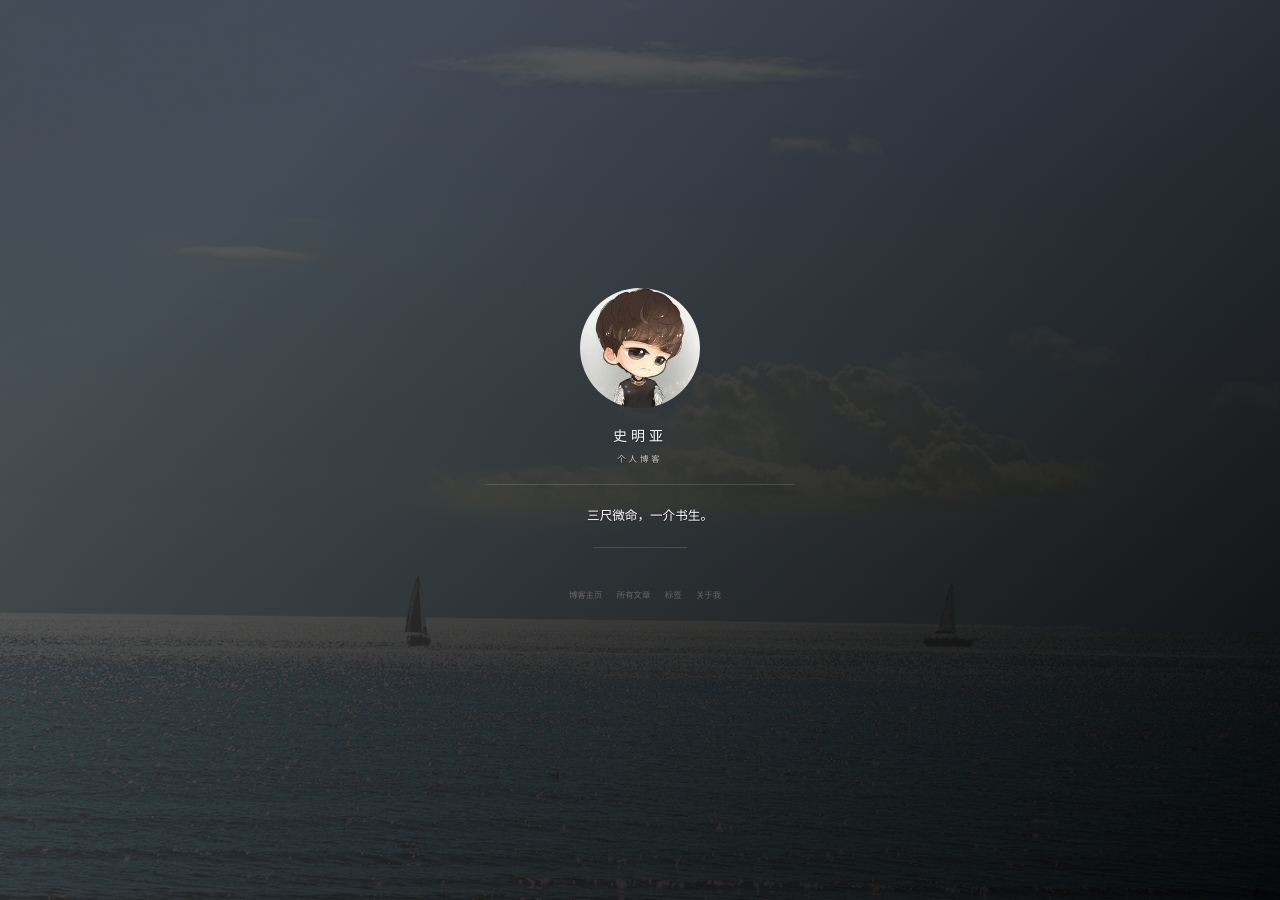
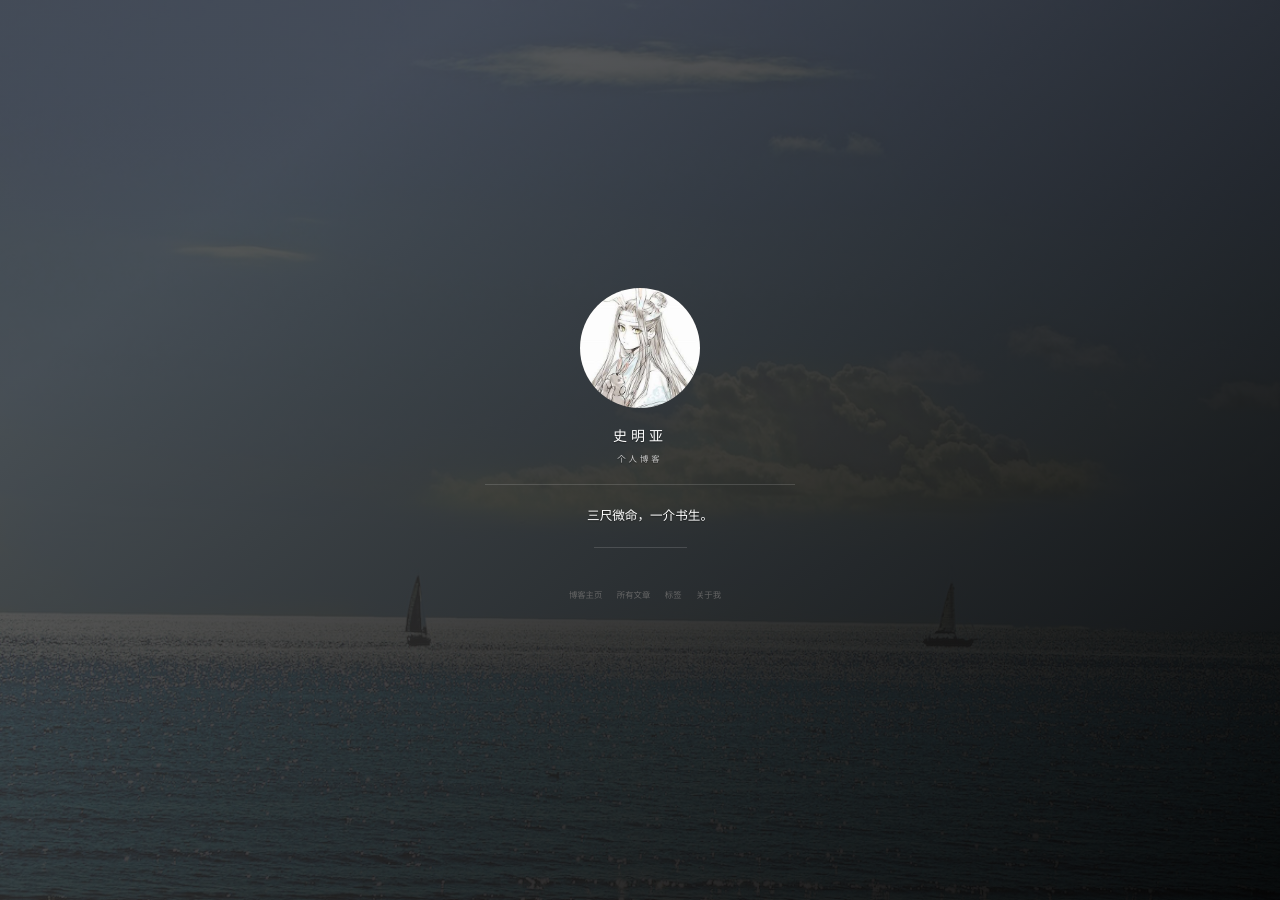
Before and after one commit to shimingyah/shimingyah.github.io, a Jekyll site: the page built from index.html, in a window 1280 px wide. Built offline with Jekyll 4.4.1, drawn with Linux system fonts in a browser that asks for light colours; nearby versions of some CDN libraries; the list of posts is cut into pages by our own code; comment, search, counter and statistics services are not loaded; grey boxes are pictures that could not be loaded.

Commit message:
use self icon

```diff
--- a/_includes/side-panel.html
+++ b/_includes/side-panel.html
@@ -1,4 +1,5 @@
-<header class="panel-cover {% if page.layout == 'post' or page.layout == 'page' %}panel-cover--collapsed{% endif %}" style="background-image: url('/images/background-cover.jpg')">
+<header class="panel-cover {% if page.layout == 'post' or page.layout == 'page' %}panel-cover--collapsed{% endif %}"
+  style="background-image: url('/images/background-cover.jpg')">
   <div class="panel-main">
 
     <div class="panel-main__inner panel-inverted">
@@ -6,7 +7,7 @@
         <!-- 头像效果-start -->
         <div class="ih-item circle effect right_to_left">
           <a href="/#blog" title="前往 {{ site.title }} 的主页" class="blog-button">
-                <div class="img"><img src="/images/avatar.jpg" alt="img"></div>
+            <div class="img"><img src="/images/shimingya.jpeg" alt="img"></div>
             <div class="info">
               <div class="info-back">
                 <h2>
@@ -24,7 +25,8 @@
           </a>
         </div>
         <!-- 头像效果-end -->
-        <h1 class="panel-cover__title panel-title"><a href="/#blog" title="link to homepage for {{ site.title }}" class="blog-button">{{ site.title }}</a></h1>
+        <h1 class="panel-cover__title panel-title"><a href="/#blog" title="link to homepage for {{ site.title }}"
+            class="blog-button">{{ site.title }}</a></h1>
         {% if site.subtitle %}
         <span class="panel-cover__subtitle panel-subtitle">{{site.subtitle}}</span>
         {% endif %}
@@ -41,7 +43,8 @@
           <div>
             <nav class="cover-navigation cover-navigation--primary">
               <ul class="navigation">
-                <li class="navigation__item"><a href="/#blog" title="{{site.blog_button.description}}" class="blog-button">{{site.blog_button.title}}</a></li>
+                <li class="navigation__item"><a href="/#blog" title="{{site.blog_button.description}}"
+                    class="blog-button">{{site.blog_button.title}}</a></li>
                 {% for item in site.nav %}
                 <li class="navigation__item"><a href="{{item.url}}" title="{{item.description}}">{{item.title}}</a></li>
                 {% endfor %}
```
Also changed, not shown: images/avatar.jpg (deleted), images/shimingya.jpeg (added). Lines whose indentation alone changed are shown as unchanged.
